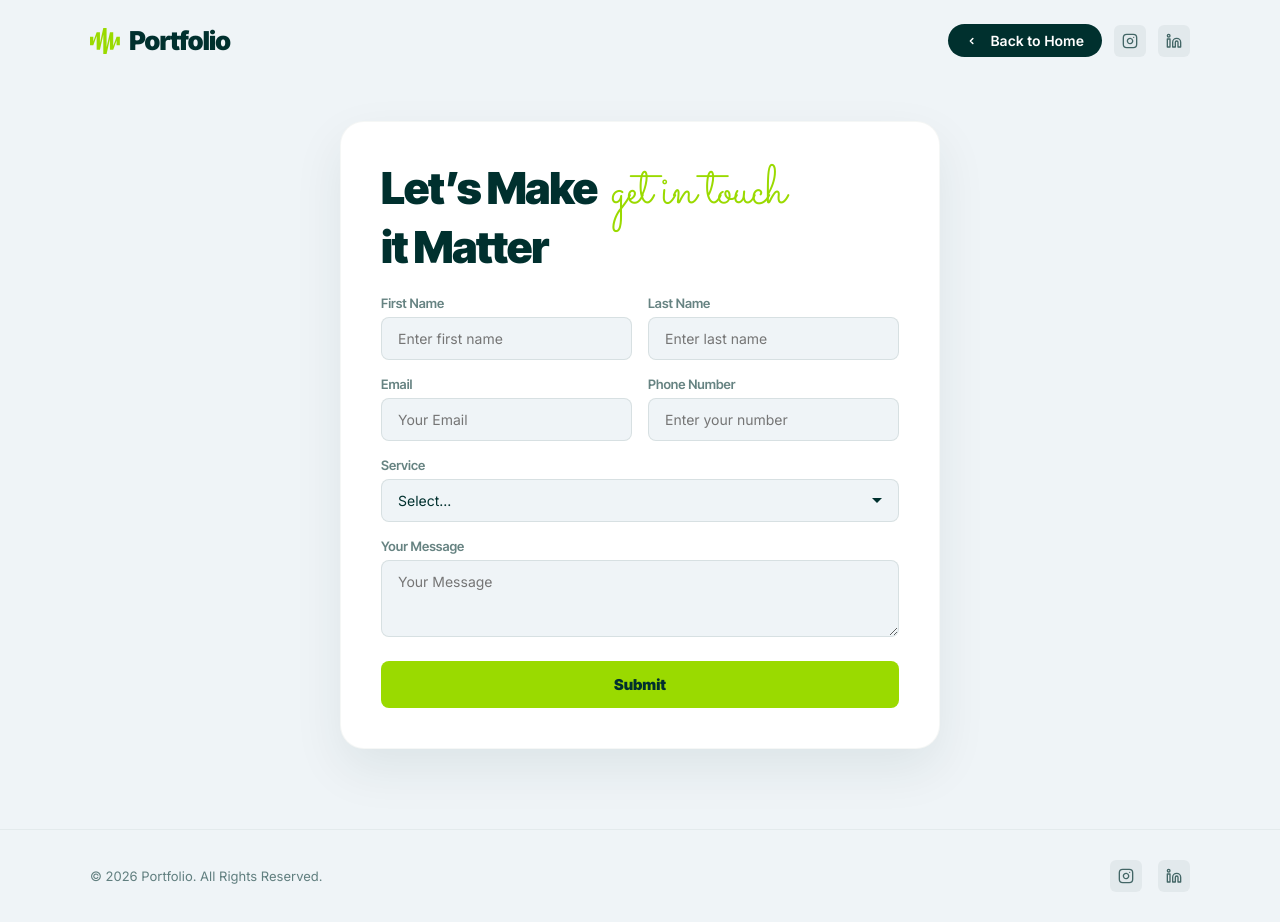
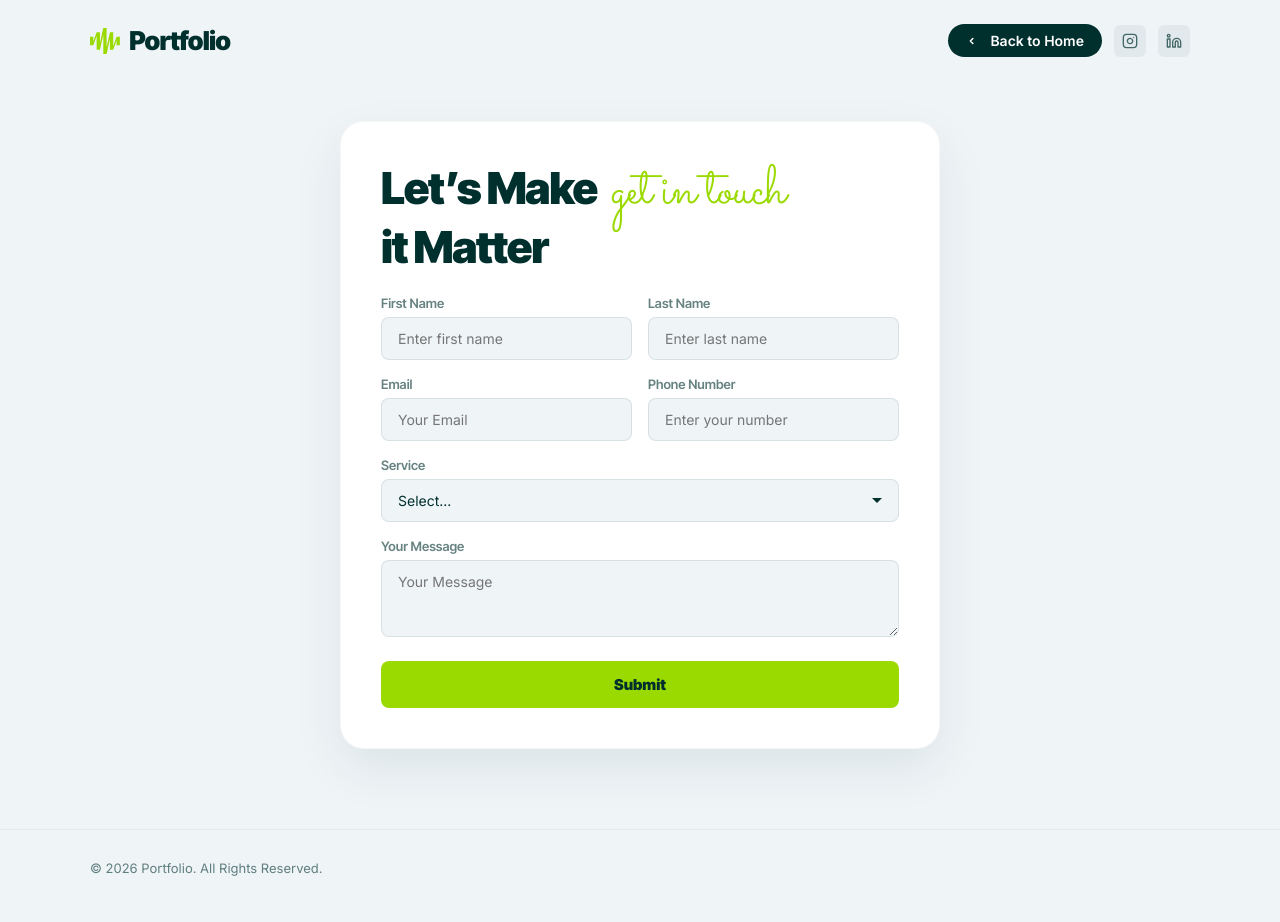
Before and after one commit to shubhankarsahu09/Anand-Portfolio, a plain HTML site: page contact.html in a window 1280 px wide. Drawn offline with Linux system fonts and the light colour scheme.

Commit message:
Remove social links footer from contact.html

```diff
--- a/contact.html
+++ b/contact.html
@@ -114,22 +114,7 @@
     <footer class="contact-page-footer">
         <div class="footer-container">
             <span class="footer-copy">© 2026 Portfolio. All Rights Reserved.</span>
-            <div class="footer-socials">
-                <a href="https://www.instagram.com/mads.matters" target="_blank" class="social-link" id="soc-instagram">
-                    <svg viewBox="0 0 24 24" fill="none" stroke="currentColor" stroke-width="2" stroke-linecap="round" stroke-linejoin="round" class="social-icon">
-                                <rect x="2" y="2" width="20" height="20" rx="5" ry="5"></rect>
-                                <path d="M16 11.37A4 4 0 1 1 12.63 8 4 4 0 0 1 16 11.37z"></path>
-                                <line x1="17.5" y1="6.5" x2="17.51" y2="6.5"></line>
-                            </svg>
-                </a>
-                <a href="https://linkedin.com/company/madsmatters" target="_blank" class="social-link" id="soc-linkedin">
-                    <svg viewBox="0 0 24 24" fill="none" stroke="currentColor" stroke-width="2" stroke-linecap="round" stroke-linejoin="round" class="social-icon">
-                                <path d="M16 8a6 6 0 0 1 6 6v7h-4v-7a2 2 0 0 0-2-2 2 2 0 0 0-2 2v7h-4v-7a6 6 0 0 1 6-6z"></path>
-                                <rect x="2" y="9" width="4" height="12"></rect>
-                                <circle cx="4" cy="4" r="2"></circle>
-                            </svg>
-                </a>
-            </div>
+
         </div>
     </footer>
 
```
